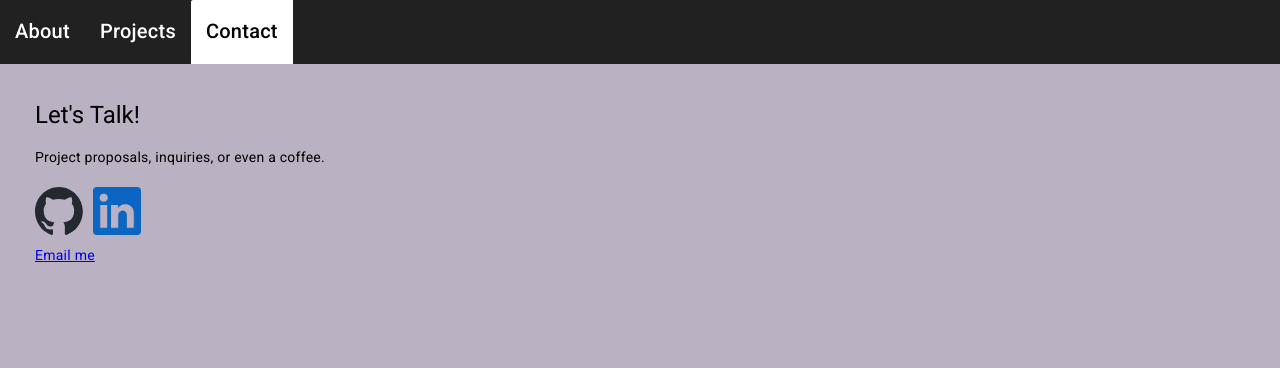
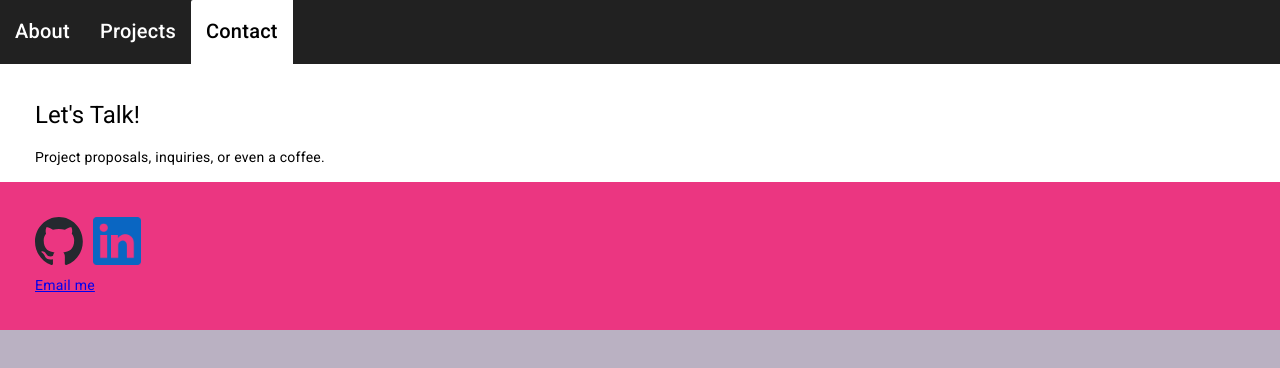
Before and after one commit to axadn/angularPortfolio2, an Angular app in the folder portfolio-app/: page /contact in a window 1280 px wide. Shown: the top 368 px of the page. Built offline with nearby package versions, Linux system fonts and the light colour scheme.

Commit message:
additional styling of contact page

```diff
--- a/portfolio-app/src/app/contact/contact.component.html
+++ b/portfolio-app/src/app/contact/contact.component.html
@@ -1,6 +1,9 @@
+<div class="top-section">
     <h1>Let's Talk!</h1>
     <div>Project proposals, inquiries, or even a coffee.</div>
-<br>
+</div>
+
+<div class="bottom-section">
     <div class="social-links">
         <a href="https://github.com/axadn" class="social-link">
             <img src="assets/social/github-mark.svg">
@@ -10,3 +13,4 @@
         </a>
     </div>
     <a href="mailto:adanmarrufo@gmail.com">Email me</a>
+</div>
--- a/portfolio-app/src/app/contact/contact.component.scss
+++ b/portfolio-app/src/app/contact/contact.component.scss
@@ -3,6 +3,16 @@
     height: 100%;
 }
 
+.top-section {
+    margin: -35px;
+    padding: 35px 35px 50px 35px;
+    background: white;
+}
+
+.bottom-section {
+    margin: -35px;
+    padding: 35px 50px 35px 35px;
+    background: #eb3681;
     .social-links{
         display: flex;
         gap: 10px;
@@ -19,3 +29,4 @@
             height: 48px;
         }
     }
+}
```
Lines whose indentation alone changed are shown as unchanged.
